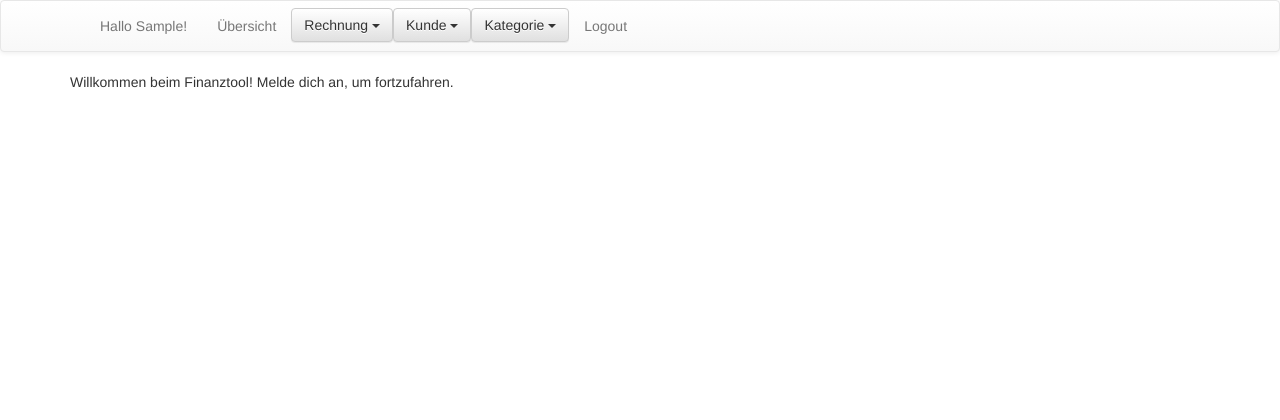
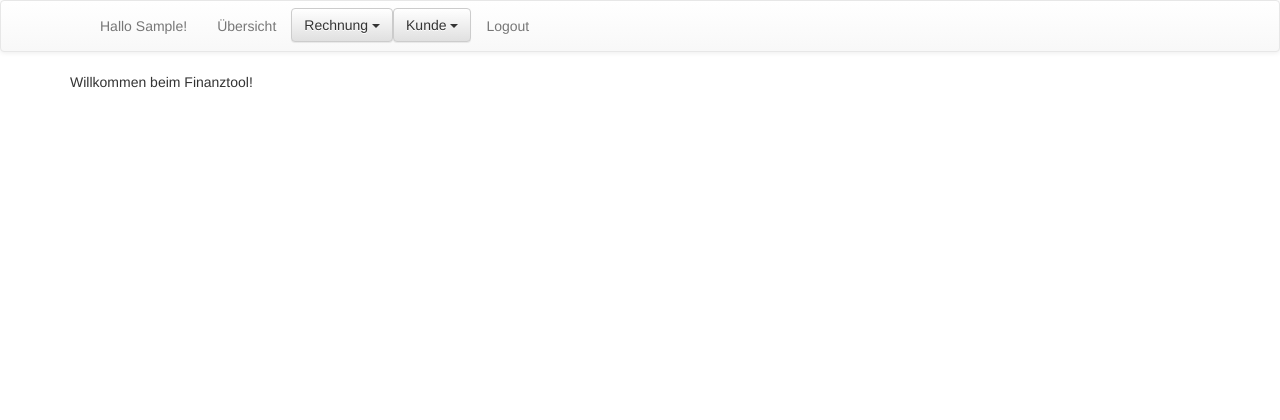
Before and after one commit to FSTUM/finanztool-v2, a Django app: page /rechnung/ in a window 1280 px wide. Shown: the top 420 px of the page. Run offline with Django 3.2, Linux system fonts and the light colour scheme; the visitor is signed in with stand-in values (Sample User, id 1); some libraries are stand-ins or nearby versions.

Commit message:
Removed Kategorie from User interface, added info text to forms

```diff
--- a/rechnung/forms.py
+++ b/rechnung/forms.py
@@ -64,6 +64,7 @@ class KundeForm(forms.ModelForm):
     class Meta:
         model = Kunde
         help_texts = {
+                'strasse': 'Bei Adresszusatz bitte in dieses Feld mit Bindestrich oder oben in Suborganisation. Sonst wird der Text zu groß für das Fenster im Briefumschlag.',
                 'kommentar': 'Nur für uns, wird nicht nach außen gezeigt.',
                 }
         fields = (
--- a/rechnung/templates/base.html
+++ b/rechnung/templates/base.html
@@ -75,16 +75,6 @@
                                   </ul>
                                 </div>
                             </li>
-                            <li>
-                                <div class="dropdown">
-                                  <button class="btn btn-default dropdown-toggle" type="button" data-toggle="dropdown" style="position: relative; top: 7px;">Kategorie
-                                  <span class="caret"></span></button>
-                                  <ul class="dropdown-menu">
-                                      <li><a  href="{% url "rechnung:form_kategorie" %}">{% bootstrap_icon "plus" %} Hinzufügen</a></li>
-                                      <li><a  href="{% url "rechnung:kategorie" %}">{% bootstrap_icon "eye-open" %} Alle</a></li>
-                                  </ul>
-                                </div>
-                            </li>
                             <li><a href="{% url "rechnung:logout" %}">{% trans "Logout" %}</a></li>
                         {% else %}
                             <li><a href="{% url "rechnung:index" %}">Index</a></li>
--- a/rechnung/templates/rechnung/willkommen.html
+++ b/rechnung/templates/rechnung/willkommen.html
@@ -4,5 +4,7 @@
 
 {% block content %}
 Willkommen beim Finanztool!
+{% if not user.is_authenticated %}
 Melde dich an, um fortzufahren.
+{% endif %}
 {% endblock %}
```
